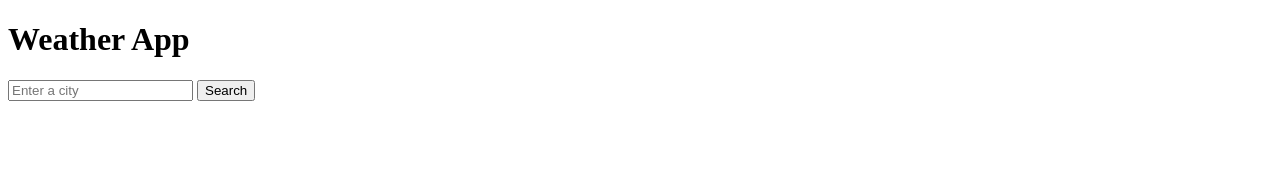
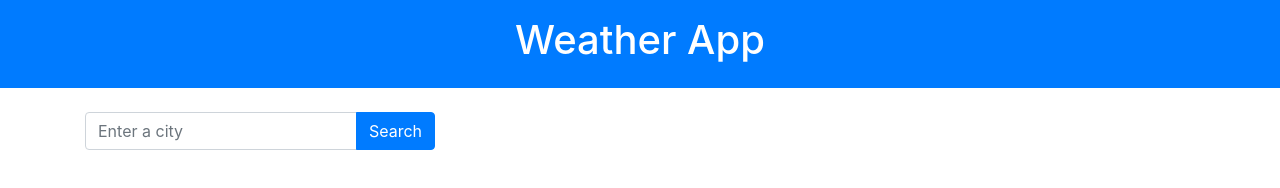
Before and after one commit to seantamturk/weather-app, a plain HTML site: page index.html in a window 1280 px wide. Drawn offline with nearby package versions, Linux system fonts and the light colour scheme; files whose address does not match are found by name.

Commit message:
finishing touches

```diff
--- a/assets/style/style.css
+++ /dev/null
@@ -1,4 +0,0 @@
-body {
-    font-family: 'Open Sans', sans-serif;
-    font-size: 16px;
-  }
--- a/index.html
+++ b/index.html
@@ -1,33 +1,52 @@
 <!DOCTYPE html>
 <html lang="en">
-
   <head>
-  <meta charset="UTF-8">
-  <meta name="viewport" content="width=device-width, initial-scale=1.0">
+    <meta charset="UTF-8" />
+    <meta name="viewport" content="width=device-width, initial-scale=1.0" />
     <title>Weather App</title>
-  <!-- <link rel="stylesheet" href="./assets/style.css"> -->
+    <link
+      rel="stylesheet"
+      href="https://stackpath.bootstrapcdn.com/bootstrap/4.5.2/css/bootstrap.min.css"
+    />
   </head>
 
   <body>
-  <header>
+    <header class="bg-primary text-white text-center py-3">
       <h1>Weather App</h1>
     </header>
 
-  <aside>
-    <form id="search-form">
-      <input type="text" id="search-area" placeholder="Enter a city">
-      <button type="submit" id="search-btn">Search</button>
+    <div class="container mt-4">
+      <div class="row">
+        <aside class="col-md-4">
+          <form id="search-form" class="mb-3">
+            <div class="input-group">
+              <input
+                type="text"
+                id="search-area"
+                class="form-control"
+                placeholder="Enter a city"
+              />
+              <div class="input-group-append">
+                <button type="submit" id="search-btn" class="btn btn-primary">
+                  Search
+                </button>
+              </div>
+            </div>
           </form>
           <div id="history"></div>
         </aside>
 
-  <main>
-    <section id="today"></section>
-    <section id="five-day-header"></section>
-    <section id="forecast"></section>
+        <main class="col-md-8">
+          <section id="today" class="mt-4 text-white bg-primary"></section>
+          <section
+            id="five-day-header"
+            class="mt-4 text-white bg-primary"
+          ></section>
+          <section id="forecast" class="row"></section>
         </main>
+      </div>
+    </div>
 
     <script src="./assets//javascript/script.js"></script>
   </body>
-
 </html>
```
Also changed, not shown: assets/images/websiteimage.png, 1 other file. Lines whose indentation alone changed are shown as unchanged.
